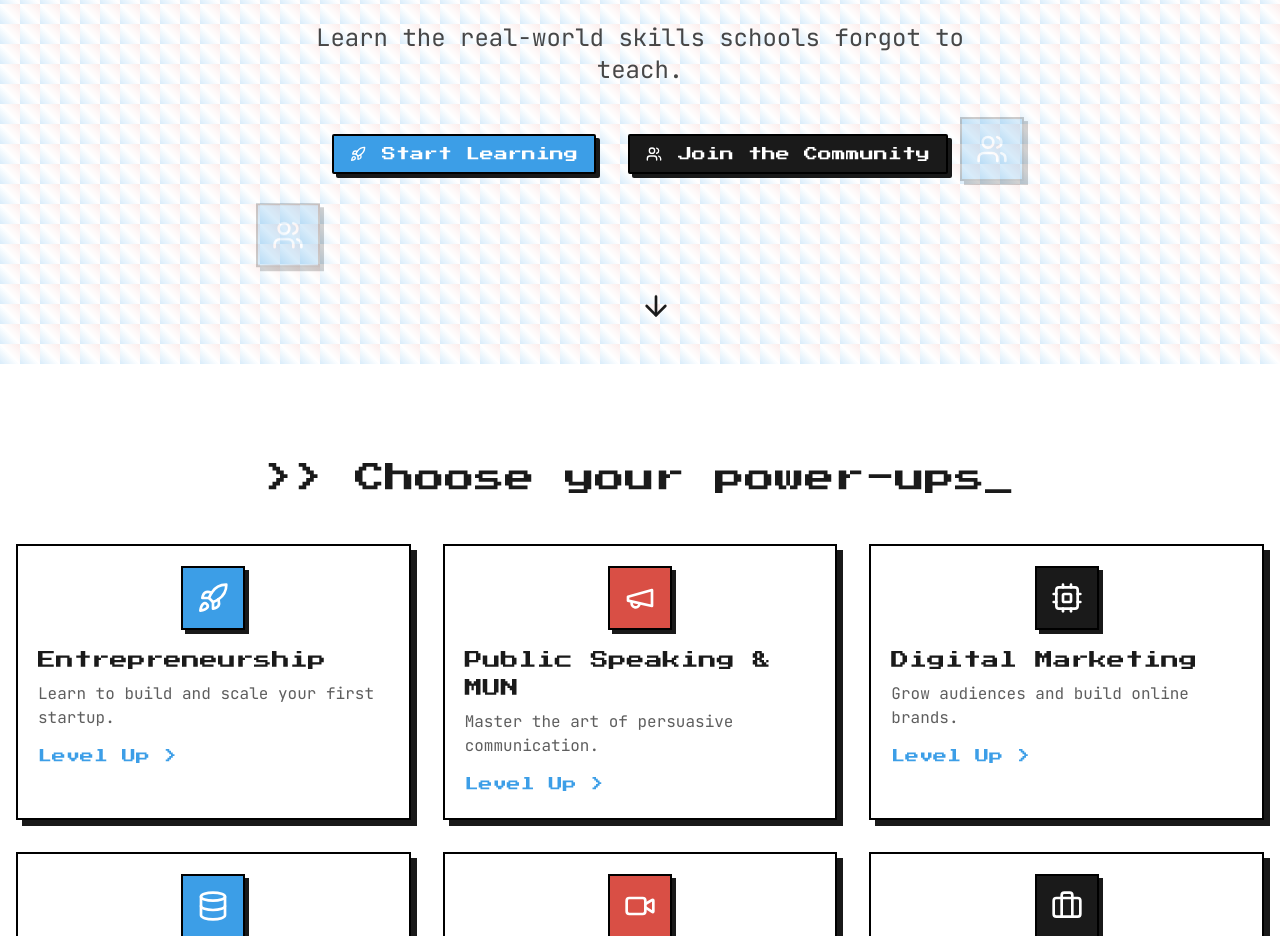
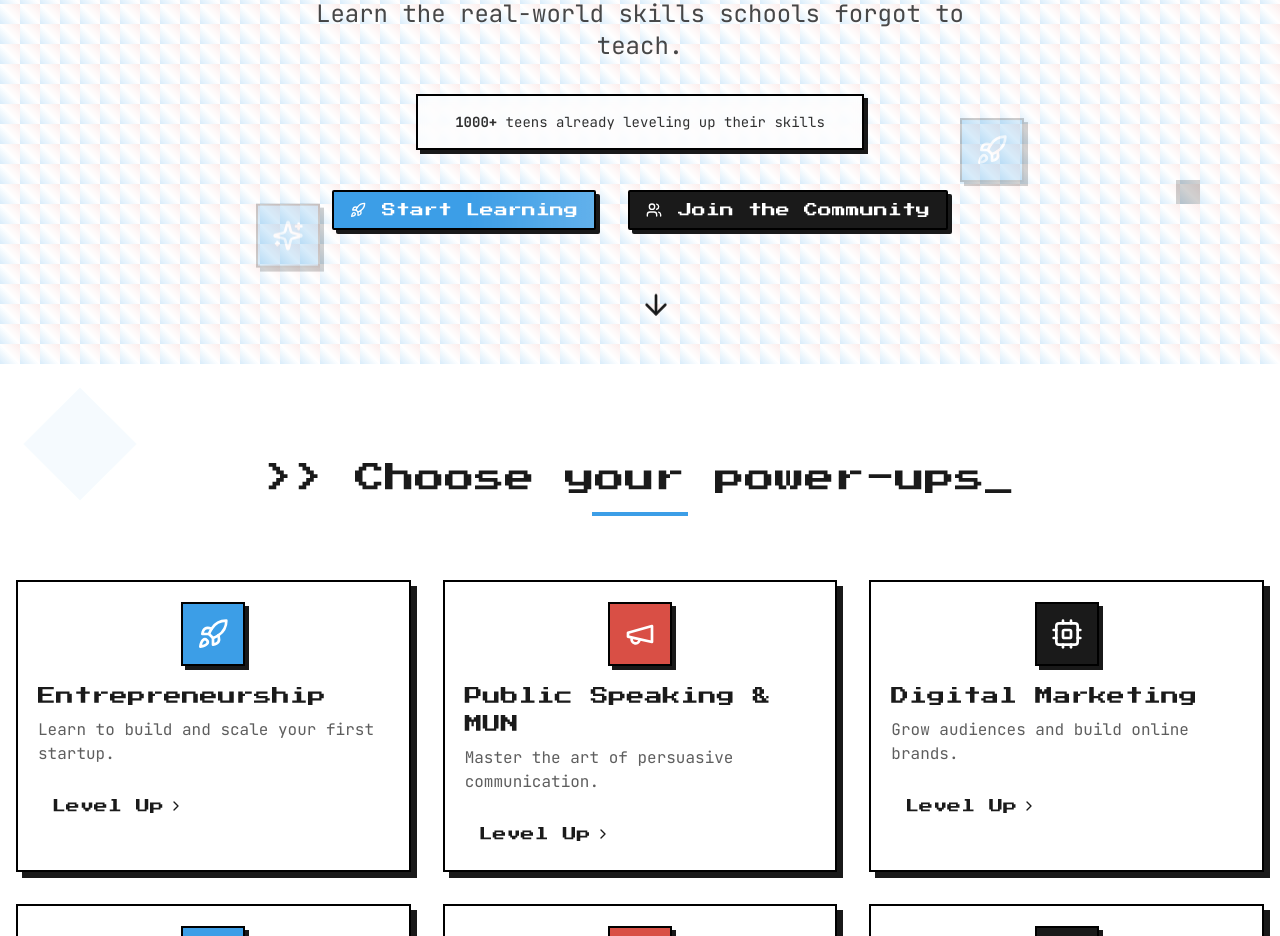
Before and after one commit to pranati-byte/maximally-main-website, a React (Vite) app: page / in a window 1280 px wide. Shown: the part 436-1372 px from the top of the page. Built offline with nearby package versions, Linux system fonts and the light colour scheme.

Commit message:
Refactor: Improve landing page UI/UX
- Improved the UI/UX of the landing page.
- Added new elements and made the page more attractive.

```diff
--- /dev/null
+++ b/src/components/CtaBanner.tsx
@@ -0,0 +1,63 @@
+
+import { useState } from "react";
+import { Button } from "@/components/ui/button";
+import { Bell } from "lucide-react";
+
+const CtaBanner = () => {
+  const [email, setEmail] = useState("");
+  const [isSubscribed, setIsSubscribed] = useState(false);
+
+  const handleSubmit = (e: React.FormEvent) => {
+    e.preventDefault();
+    if (email) {
+      setIsSubscribed(true);
+      setEmail("");
+      // In a real app, you would send this to your backend
+      console.log("Subscribed with email:", email);
+    }
+  };
+
+  return (
+    <section className="bg-maximally-black py-12 px-4">
+      <div className="container mx-auto max-w-4xl">
+        <div className="pixel-border bg-white p-6 md:p-8 relative overflow-hidden">
+          {/* Decorative pixel elements */}
+          <div className="absolute top-0 right-0 w-16 h-16 bg-maximally-blue pixel-border opacity-50 -mr-8 -mt-8"></div>
+          <div className="absolute bottom-0 left-0 w-12 h-12 bg-maximally-red pixel-border opacity-50 -ml-6 -mb-6"></div>
+
+          <div className="text-center">
+            <h2 className="font-press-start text-xl md:text-2xl mb-4 text-maximally-black">
+              &gt;&gt; Stay in the loop_
+            </h2>
+            <p className="font-jetbrains text-maximally-black/80 mb-6 max-w-2xl mx-auto">
+              Get updates on new courses, events, and exclusive tips to level up your skills.
+            </p>
+
+            {isSubscribed ? (
+              <div className="bg-maximally-blue/10 p-4 mb-4 border-2 border-maximally-blue inline-block">
+                <p className="font-press-start text-sm text-maximally-blue">Thanks for subscribing!</p>
+              </div>
+            ) : (
+              <form onSubmit={handleSubmit} className="flex flex-col sm:flex-row gap-4 justify-center max-w-lg mx-auto">
+                <input
+                  type="email"
+                  placeholder="Your email address"
+                  className="pixel-border py-2 px-4 flex-grow font-jetbrains"
+                  value={email}
+                  onChange={(e) => setEmail(e.target.value)}
+                  required
+                />
+                <Button type="submit" className="pixel-button bg-maximally-blue hover:bg-maximally-blue/90 group">
+                  <Bell className="mr-2 h-4 w-4 group-hover:animate-bounce" />
+                  Notify Me
+                </Button>
+              </form>
+            )}
+          </div>
+        </div>
+      </div>
+    </section>
+  );
+};
+
+export default CtaBanner;
--- a/src/components/Hero.tsx
+++ b/src/components/Hero.tsx
@@ -1,7 +1,7 @@
 
 import { useEffect, useState, useRef } from "react";
 import { Button } from "@/components/ui/button";
-import { ArrowDown, Users, Rocket } from "lucide-react";
+import { ArrowDown, Users, Rocket, Star, Sparkles } from "lucide-react";
 
 const Hero = () => {
   const [text, setText] = useState("");
@@ -24,11 +24,11 @@ const Hero = () => {
 
   // Pixel avatar coordinates for background effect
   const avatarPositions = [
-    { x: "10%", y: "20%", delay: 0 },
-    { x: "85%", y: "15%", delay: 1 },
-    { x: "75%", y: "70%", delay: 2 },
-    { x: "20%", y: "80%", delay: 1.5 },
-    { x: "50%", y: "40%", delay: 0.5 },
+    { x: "10%", y: "20%", delay: 0, icon: Users },
+    { x: "85%", y: "15%", delay: 1, icon: Star },
+    { x: "75%", y: "70%", delay: 2, icon: Rocket },
+    { x: "20%", y: "80%", delay: 1.5, icon: Sparkles },
+    { x: "50%", y: "40%", delay: 0.5, icon: Users },
   ];
 
   return (
@@ -46,27 +46,42 @@ const Hero = () => {
           }}
         >
           <div className="absolute inset-0 flex items-center justify-center">
-            <Users className="text-white h-5 w-5 md:h-8 md:w-8" />
+            <pos.icon className="text-white h-5 w-5 md:h-8 md:w-8" />
           </div>
         </div>
       ))}
 
+      {/* Decorative pixels */}
+      <div className="absolute top-32 left-10 w-4 h-4 bg-maximally-red opacity-30"></div>
+      <div className="absolute bottom-40 right-20 w-6 h-6 bg-maximally-black opacity-20"></div>
+      <div className="absolute top-40 right-40 w-3 h-3 bg-maximally-blue opacity-40"></div>
+
       <div className="z-10 text-center max-w-4xl">
-        <h1
-          ref={textRef}
-          className="text-3xl md:text-5xl lg:text-6xl font-press-start text-maximally-black mb-6 terminal"
-        >
-          {text}
-        </h1>
+        <div className="inline-block mb-8 relative">
+          <div className="absolute inset-0 blur-lg bg-gradient-to-r from-maximally-blue/30 via-maximally-red/20 to-maximally-blue/30 animate-pulse"></div>
+          <h1
+            ref={textRef}
+            className="relative text-3xl md:text-5xl lg:text-6xl font-press-start text-maximally-black mb-6 terminal"
+          >
+            {text}
+          </h1>
+        </div>
 
-        <p className="text-xl md:text-2xl font-jetbrains text-maximally-black/80 mb-12 max-w-2xl mx-auto">
+        <p className="text-xl md:text-2xl font-jetbrains text-maximally-black/80 mb-8 max-w-2xl mx-auto">
           Learn the real-world skills schools forgot to teach.
         </p>
 
+        <div className="max-w-md mx-auto bg-white/60 backdrop-blur-sm pixel-border p-4 mb-10">
+          <p className="font-jetbrains text-maximally-black/90 text-sm">
+            <span className="font-bold">1000+</span> teens already leveling up their skills
+          </p>
+        </div>
+
         <div className="flex flex-col sm:flex-row justify-center gap-4 sm:gap-8">
           <Button
-            className="pixel-button bg-maximally-blue hover:bg-maximally-blue/90 group"
+            className="pixel-button bg-maximally-blue hover:bg-maximally-blue/90 group relative overflow-hidden"
           >
+            <span className="absolute inset-0 w-full h-full bg-gradient-to-r from-white/0 via-white/20 to-white/0 -translate-x-full animate-shimmer"></span>
             <Rocket className="mr-2 h-4 w-4 group-hover:animate-bounce" />
             Start Learning
           </Button>
--- a/src/components/SkillTracks.tsx
+++ b/src/components/SkillTracks.tsx
@@ -1,6 +1,6 @@
 
 import { useState } from "react";
-import { Cpu, Video, Megaphone, Rocket, Database, Briefcase } from "lucide-react";
+import { Cpu, Video, Megaphone, Rocket, Database, Briefcase, ChevronRight } from "lucide-react";
 import { Link } from "react-router-dom";
 
 const skillData = [
@@ -9,6 +9,7 @@ const skillData = [
     description: "Learn to build and scale your first startup.",
     icon: Rocket,
     color: "bg-maximally-blue",
+    hoverColor: "hover:bg-maximally-blue hover:text-white",
     path: "/entrepreneurship"
   },
   {
@@ -16,6 +17,7 @@ const skillData = [
     description: "Master the art of persuasive communication.",
     icon: Megaphone,
     color: "bg-maximally-red",
+    hoverColor: "hover:bg-maximally-red hover:text-white",
     path: "/public-speaking"
   },
   {
@@ -23,6 +25,7 @@ const skillData = [
     description: "Grow audiences and build online brands.",
     icon: Cpu,
     color: "bg-maximally-black",
+    hoverColor: "hover:bg-maximally-black hover:text-white",
     path: "/digital-marketing"
   },
   {
@@ -30,6 +33,7 @@ const skillData = [
     description: "Build apps without coding and leverage AI.",
     icon: Database,
     color: "bg-maximally-blue",
+    hoverColor: "hover:bg-maximally-blue hover:text-white",
     path: "/no-code-ai"
   },
   {
@@ -37,6 +41,7 @@ const skillData = [
     description: "Create professional videos that captivate.",
     icon: Video,
     color: "bg-maximally-red",
+    hoverColor: "hover:bg-maximally-red hover:text-white",
     path: "/video-editing"
   },
   {
@@ -44,6 +49,7 @@ const skillData = [
     description: "Prepare for college and your dream career.",
     icon: Briefcase,
     color: "bg-maximally-black",
+    hoverColor: "hover:bg-maximally-black hover:text-white",
     path: "/career-launch"
   }
 ];
@@ -63,9 +69,13 @@ const SkillCard = ({ skill, index }) => {
         <skill.icon className="text-white h-8 w-8" />
       </div>
       <h3 className="font-press-start text-lg mb-2 text-maximally-black">{skill.title}</h3>
-      <p className="font-jetbrains text-maximally-black/70">{skill.description}</p>
-      <Link to={skill.path} className="mt-4 inline-block font-press-start text-sm text-maximally-blue hover:text-maximally-red transition-colors retro-underline">
-        Level Up &gt;
+      <p className="font-jetbrains text-maximally-black/70 mb-4">{skill.description}</p>
+
+      <Link
+        to={skill.path}
+        className={`mt-2 inline-flex items-center font-press-start text-sm transition-colors duration-300 border-2 border-transparent px-3 py-1 ${skill.hoverColor}`}
+      >
+        Level Up <ChevronRight className="ml-1 h-4 w-4" />
       </Link>
     </div>
   );
@@ -73,11 +83,21 @@ const SkillCard = ({ skill, index }) => {
 
 const SkillTracks = () => {
   return (
-    <section id="skills" className="py-24 bg-white">
-      <div className="container mx-auto px-4">
-        <h2 className="text-2xl md:text-3xl font-press-start text-maximally-black mb-12 text-center">
-          &gt;&gt; Choose your power-ups_
-        </h2>
+    <section id="skills" className="py-24 bg-white relative overflow-hidden">
+      {/* Decorative background elements */}
+      <div className="absolute top-0 left-0 w-full h-full">
+        <div className="absolute top-10 left-10 w-20 h-20 bg-maximally-blue/5 rotate-45"></div>
+        <div className="absolute bottom-20 right-10 w-32 h-32 bg-maximally-red/5 rotate-12"></div>
+        <div className="absolute top-1/3 right-1/4 w-16 h-16 bg-maximally-black/5 -rotate-12"></div>
+      </div>
+
+      <div className="container mx-auto px-4 relative z-10">
+        <div className="text-center mb-16">
+          <h2 className="text-2xl md:text-3xl font-press-start text-maximally-black mb-4">
+            &gt;&gt; Choose your power-ups_
+          </h2>
+          <div className="w-24 h-1 bg-maximally-blue mx-auto"></div>
+        </div>
 
         <div className="grid grid-cols-1 md:grid-cols-2 lg:grid-cols-3 gap-8">
           {skillData.map((skill, index) => (
--- a/src/index.css
+++ b/src/index.css
@@ -63,7 +63,7 @@
   /* Pixel card styling */
   .pixel-card {
     @apply bg-white border-2 border-black p-5 relative transition-all
-           hover:translate-x-[-2px] hover:translate-y-[-2px];
+           hover:translate-x-[-2px] hover:translate-y-[-2px] hover:shadow-[8px_8px_0_0_rgba(0,0,0,0.9)];
     box-shadow: 6px 6px 0 0 rgba(0, 0, 0, 0.9);
   }
 
@@ -120,3 +120,37 @@
 ::-webkit-scrollbar-thumb:hover {
   @apply bg-maximally-red;
 }
+
+/* New animations */
+@keyframes shimmer {
+  100% {
+    transform: translateX(100%);
+  }
+}
+
+.animate-shimmer {
+  animation: shimmer 1.5s infinite;
+}
+
+/* Add pulse glow effect */
+@keyframes pulse-glow {
+  0%, 100% {
+    box-shadow: 0 0 0 0 rgba(60, 158, 231, 0.4);
+  }
+  50% {
+    box-shadow: 0 0 20px 5px rgba(60, 158, 231, 0.4);
+  }
+}
+
+.animate-pulse-glow {
+  animation: pulse-glow 2s infinite;
+}
+
+/* Hover scale effect */
+.hover-scale {
+  transition: transform 0.3s ease;
+}
+
+.hover-scale:hover {
+  transform: scale(1.05);
+}
--- a/src/pages/Index.tsx
+++ b/src/pages/Index.tsx
@@ -7,6 +7,7 @@ import WhyMaximally from "@/components/WhyMaximally";
 import Testimonials from "@/components/Testimonials";
 import Community from "@/components/Community";
 import Events from "@/components/Events";
+import CtaBanner from "@/components/CtaBanner";
 import Footer from "@/components/Footer";
 
 const Index = () => {
@@ -24,6 +25,7 @@ const Index = () => {
       <Testimonials />
       <Community />
       <Events />
+      <CtaBanner />
       <Footer />
     </div>
   );
--- a/tailwind.config.ts
+++ b/tailwind.config.ts
@@ -112,6 +112,17 @@ export default {
 				pixel: {
 					'0%': { 'background-position': '0% 0%' },
 					'100%': { 'background-position': '100% 0%' }
+				},
+				shimmer: {
+					'100%': { transform: 'translateX(100%)' }
+				},
+				'pulse-glow': {
+					'0%, 100%': {
+						boxShadow: '0 0 0 0 rgba(60, 158, 231, 0.4)'
+					},
+					'50%': {
+						boxShadow: '0 0 20px 5px rgba(60, 158, 231, 0.4)'
+					}
 				}
 			},
 			animation: {
@@ -121,7 +132,9 @@ export default {
 				'glitch': 'glitch 0.3s ease-in-out',
 				'bounce': 'bounce 2s infinite',
 				'float': 'float 5s ease-in-out infinite',
-				'pixel': 'pixel 15s linear infinite'
+				'pixel': 'pixel 15s linear infinite',
+				'shimmer': 'shimmer 1.5s infinite',
+				'pulse-glow': 'pulse-glow 2s infinite'
 			}
 		}
 	},
```
